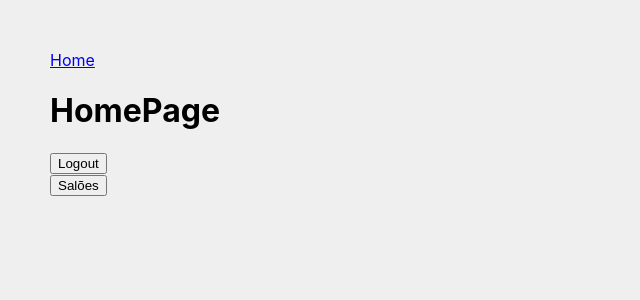
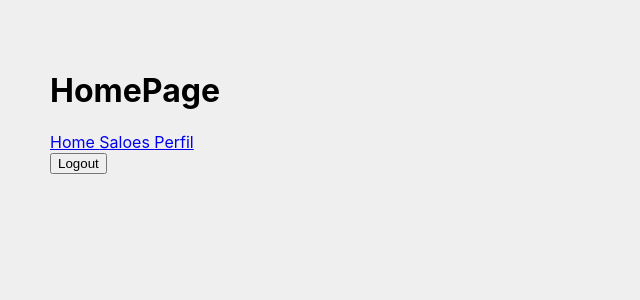
Before and after one commit to ICEI-PUC-Minas-PMV-ADS/ProjetoDesenvolvimentoFestou, a React (Create React App) app in the folder src/frontweb/: page / in a window 1280 px wide. Shown: the top 300 px of the page, without its empty margins (0-640 px from the left). Built offline with nearby package versions, Linux system fonts and the light colour scheme; sample sign-in values are in the browser's storage.

Commit message:
adiciona navegação para as paginas

```diff
--- a/src/frontweb/src/App.jsx
+++ b/src/frontweb/src/App.jsx
@@ -2,10 +2,11 @@ import './App.css';
 
 import AppRoutes from './AppRoutes';
 
+
 function App() {
   return (
     <div className="App">
-        <AppRoutes/>
+       <AppRoutes/>
     </div>
   );
 }
--- a/src/frontweb/src/AppRoutes.jsx
+++ b/src/frontweb/src/AppRoutes.jsx
@@ -1,4 +1,4 @@
-import React, {Children, useContext} from "react";
+import React, {useContext} from "react";
 
 import {
   BrowserRouter as Router,
--- a/src/frontweb/src/pages/HomePage/index.jsx
+++ b/src/frontweb/src/pages/HomePage/index.jsx
@@ -12,13 +12,16 @@ const HomePage = () =>{
 
     return (
      <>
-        <Link to="/">Home</Link>
+
         <h1>HomePage</h1>
         <p>{String()}</p>
+
+        <div>
+        <Link to="/">Home </Link>
+        <Link to="/saloes">Saloes </Link>
+        <Link to="/perfil">Perfil</Link>
+        </div>
         <button onClick={handleLogout}>Logout</button>
-        <div>
-        <button onClick={navigate("/saloes")}>Salões</button>
-        </div>
      </>
     )
 };
--- a/src/frontweb/src/pages/perfil/perfil.jsx
+++ b/src/frontweb/src/pages/perfil/index.jsx
@@ -1,4 +1,4 @@
 function Perfil (){
     return <h1>perfil</h1>
 }
-export default Perfil
+export default Perfil;
--- a/src/frontweb/src/pages/saloes/index.jsx
+++ b/src/frontweb/src/pages/saloes/index.jsx
@@ -1,4 +1,4 @@
-function perfil (){
-    return <h1>perfil</h1>
+function Saloes (){
+    return <h1>Saloes</h1>
 }
-export default perfil
+export default Saloes
```
Also changed, not shown: src/frontweb/src/AppTeste.js (added, +33 -0 lines), src/frontweb/src/layout/Container.js (added, +10 -0 lines), src/frontweb/src/layout/Container.modules.css (added). Lines whose indentation alone changed are shown as unchanged.
